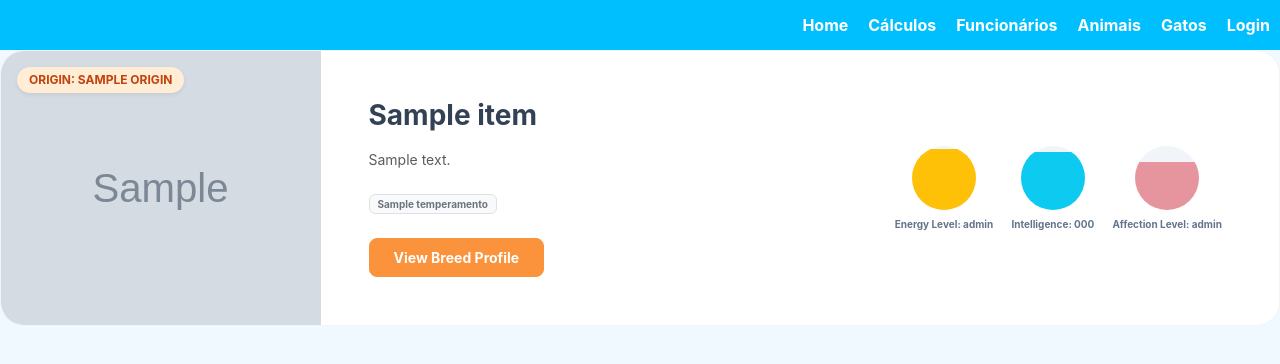
After one commit to HugoHenrique310/Frontend_3S, a Flask app: page /gatos in a window 1280 px wide. The commit adds this page. Shown: the top 364 px of the page. Run offline with Flask 3, Linux system fonts and the light colour scheme; tables that the repository leaves empty hold one stand-in row (values such as "Sample post"); grey boxes marked "Sample" are stand-in pictures; a database or web service that is not in the repository returns one stand-in record (values such as "Sample title"); data that the repository does not hold is empty.

Commit message:
17/03/26

```diff
--- /dev/null
+++ b/api_routes/routes.py
@@ -0,0 +1,20 @@
+import requests
+
+base_url = "https://api.thecatapi.com/v1"
+
+def get_gatos():
+    url = f"{base_url}/breeds"
+
+    headers = {
+        "x-api-key": "live_HkJ5ZoxXSrivOlmXtihpTo7lHb706MjmAC69TOOM3QwTCL0NHjnTT6sdQA8znV8T"
+    }
+    resposta = requests.get(url ,headers=headers)
+
+    return resposta.json()
+
+
+def get_image():
+    url = "https://api.thecatapi.com/v1/images/search"
+
+    resposta = requests.get(url)
+    return resposta.json()[0]
--- a/app.py
+++ b/app.py
@@ -1,4 +1,6 @@
 from flask import Flask, render_template, url_for, flash, request, redirect
+
+from api_routes import routes
 from database import db_session, Funcionario
 from sqlalchemy import select, and_, func
 from flask_login import LoginManager, login_required, login_user, logout_user, current_user
@@ -240,6 +242,16 @@ def cadastrar():
 def animais():
     return render_template("animais.html")
 
+@app.route('/gatos')
+def listar_gatos():
+    gatos = routes.get_gatos()
+
+    for gato in gatos:
+        gato["temperament"] = gato["temperament"].split(',')
+        gato["image"] = routes.get_image()["url"]
+
+    return render_template('gatos.html', gatos=gatos)
+
 
 if __name__ == '__main__':
     app.run(debug=True, port=5000)
--- a/static/css/style.css
+++ b/static/css/style.css
@@ -200,3 +200,118 @@ a {
     font-size: 4rem;
     user-select: none;
 }
+
+
+
+
+
+
+
+
+
+
+
+
+
+:root {
+            --bs-primary: #fb923c;
+            --bs-primary-rgb: 251, 146, 60;
+            --pet-blue-light: #f0f9ff;
+        }
+        body {
+            background-color: var(--pet-blue-light);
+            font-family: 'Inter', system-ui, -apple-system, sans-serif;
+            color: #334155;
+        }
+        .app-container {
+            max-width: 1280px;
+            margin-left: auto;
+            margin-right: auto;
+        }
+        .btn-primary {
+            background-color: var(--bs-primary);
+            border-color: var(--bs-primary);
+        }
+        .btn-primary:hover {
+            background-color: #f97316;
+            border-color: #f97316;
+        }
+        .navbar-brand-icon {
+            width: 40px;
+            height: 40px;
+            background-color: #fb923c;
+            border-radius: 50%;
+            display: flex;
+            align-items: center;
+            justify-content: center;
+            color: white;
+            margin-right: 10px;
+        }
+        .breed-card {
+            border: 1px solid #f1f5f9;
+            border-radius: 1.5rem;
+            overflow: hidden;
+            transition: box-shadow 0.3s ease;
+            background: white;
+            margin-bottom: 2rem;
+        }
+        .breed-card:hover {
+            box-shadow: 0 20px 25px -5px rgba(0, 0, 0, 0.1), 0 10px 10px -5px rgba(0, 0, 0, 0.04);
+        }
+        .breed-img-container {
+            position: relative;
+            min-height: 250px;
+        }
+        .breed-img {
+            width: 100%;
+            height: 100%;
+            object-fit: cover;
+        }
+        .origin-badge {
+            position: absolute;
+            top: 1rem;
+            left: 1rem;
+            background-color: #ffedd5;
+            color: #c2410c;
+            font-size: 0.75rem;
+            font-weight: 700;
+            padding: 0.25rem 0.75rem;
+            border-radius: 50rem;
+            text-transform: uppercase;
+        }
+        .trait-circle {
+            width: 64px;
+            height: 64px;
+            background-color: #f1f5f9;
+            border-radius: 50%;
+            position: relative;
+            overflow: hidden;
+            margin-bottom: 0.5rem;
+        }
+        .trait-fill {
+            position: absolute;
+            bottom: 0;
+            width: 100%;
+            transition: height 0.5s ease;
+        }
+        .trait-label {
+            font-size: 10px;
+            font-weight: 700;
+            color: #64748b;
+            text-align: center;
+            line-height: 1.2;
+        }
+        footer {
+            background-color: #0f172a;
+            color: #94a3b8;
+        }
+        .footer-logo-icon {
+            width: 32px;
+            height: 32px;
+            background-color: #fb923c;
+            border-radius: 50%;
+            display: flex;
+            align-items: center;
+            justify-content: center;
+            color: white;
+        }
--- a/static/js/verificacoes.js
+++ b/static/js/verificacoes.js
@@ -147,7 +147,6 @@ document.addEventListener("DOMContentLoaded", function () {
             inputSalario.classList.remove('is-invalid')
         }
 
-
         if (temErro) {
             // Evita de enviar o form
             event.preventDefault()
@@ -156,5 +155,4 @@ document.addEventListener("DOMContentLoaded", function () {
 
     })
 
-
 })
--- a/templates/base.html
+++ b/templates/base.html
@@ -22,6 +22,7 @@
         <li><a href="{{url_for('calculos')}}">Cálculos</a></li>
         <li><a href="{{url_for('funcionarios')}}">Funcionários</a></li>
         <li><a href="{{url_for('animais')}}">Animais</a></li>
+        <li><a href="{{url_for('listar_gatos')}}">Gatos</a></li>
         {% if current_user.is_authenticated%}
         <li><a data-bs-toggle="modal" data-bs-target="#modalLogout" href="">{{ current_user.nome }}</a></li>
         {% else %}
--- /dev/null
+++ b/templates/gatos.html
@@ -0,0 +1,64 @@
+{% extends 'base.html' %}
+
+{% block conteudo %}
+<div class="d-flex flex-column gap-4">
+    {% if gatos %}
+    {% for gato in gatos %}
+    <!-- Breed Row: Abyssinian -->
+    <article class="breed-card">
+        <div class="row g-0">
+            <div class="col-md-4 col-lg-3 breed-img-container">
+                <img alt="Abyssinian Cat" class="breed-img"
+                     src="{{ gato.image }}"/>
+                <span class="origin-badge shadow-sm">Origin: {{gato.origin}}</span>
+            </div>
+            <div class="col-md-8 col-lg-9 p-4 p-lg-5">
+                <div class="row h-100">
+                    <div class="col-lg-7 d-flex flex-column">
+                        <h2 class="h3 fw-bold mb-3">{{ gato.name}}</h2>
+                        <p class="text-muted small mb-4">{{ gato.description}}</p>
+                        <div class="d-flex flex-wrap gap-2 mb-4">
+                            {% for temperamento in gato.temperament%}
+                                <span class="badge bg-light text-secondary border fw-bold px-2 py-1"
+                                  style="font-size: 10px;">{{ temperamento}}</span>
+                            {% endfor %}
+                        </div>
+                        <div class="mt-auto">
+                            <button class="btn btn-primary btn-sm px-4 py-2 fw-bold text-white rounded-3">View Breed
+                                Profile
+                            </button>
+                        </div>
+                    </div>
+                    <div class="col-lg-5 d-flex align-items-center justify-content-around mt-4 mt-lg-0">
+                        <div class="d-flex flex-column align-items-center">
+                            <div class="trait-circle">
+                                <div class="trait-fill bg-warning" style="height: 95%;"></div>
+                            </div>
+                            <span class="trait-label">Energy Level: {{ gato.energy_level}}</span>
+                        </div>
+                        <div class="d-flex flex-column align-items-center">
+                            <div class="trait-circle">
+                                <div class="trait-fill bg-info" style="height: 90%;"></div>
+                            </div>
+                            <span class="trait-label">Intelligence: {{ gato.intelligence }}</span>
+                        </div>
+                        <div class="d-flex flex-column align-items-center">
+                            <div class="trait-circle">
+                                <div class="trait-fill bg-danger bg-opacity-50" style="height: 75%;"></div>
+                            </div>
+                            <span class="trait-label">Affection Level: {{ gato.affection_level }}</span>
+                        </div>
+                    </div>
+                </div>
+            </div>
+        </div>
+    </article>
+
+    {% endfor %}
+    {% else %}
+    <h3>Nenhum gato</h3>
+    {% endif %}
+
+
+</div>
+{% endblock %}
```
